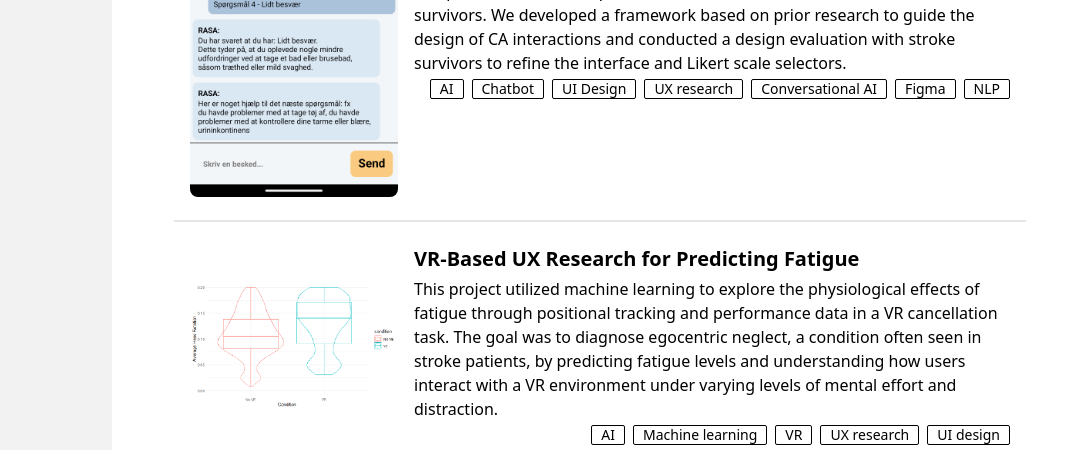
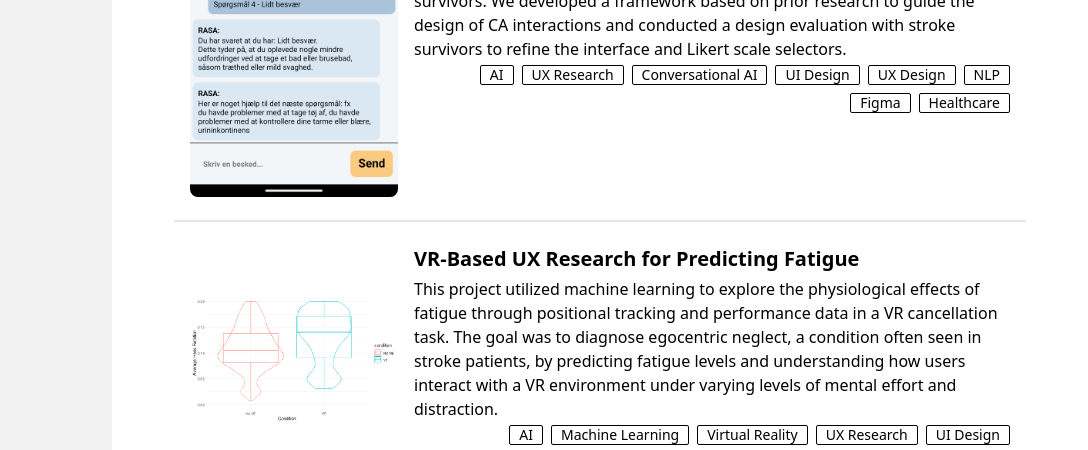
Before and after one commit to SteffenLehmann/Portfolio, an Astro site: page /Portfolio/projekter in a window 1280 px wide. Shown: the part 343-793 px from the top of the page, 192-1280 px from the left. Built offline with nearby package versions, Linux system fonts and the light colour scheme; Astro itself is replaced by a stand-in of ours.

Commit message:
Updated tags for projects

```diff
--- a/src/content/projekter/At fremkalde den mentale model af Medialogi.md
+++ b/src/content/projekter/At fremkalde den mentale model af Medialogi.md
@@ -4,7 +4,7 @@ description: "The goal of the card sort was to understand how Medialogist studen
  The project's target group was Media Studies students in the 7th semester."
 pubDate: "Sep 11 2022"
 heroImage: "/Portfolio/post2/plot.png"
-tags: ["AI","Quantitative Analysis","Machine learning", "Open Card sort", "UX Research"]
+tags: ["AI", "UX Research", "Open Card Sort", "Machine Learning"]
 ---
 <!DOCTYPE html>
 <html>
--- a/src/content/projekter/Facilitating PROM Completion.md
+++ b/src/content/projekter/Facilitating PROM Completion.md
@@ -3,7 +3,7 @@ title: "AI-Driven Virtual Assistant for Stroke Patient for Facilitating PROM Com
 description: "This project explores the use of Conversational Agents (CAs) to improve the completion of Patient Reported Outcome Measures (PROMs) for stroke survivors. We developed a framework based on prior research to guide the design of CA interactions and conducted a design evaluation with stroke survivors to refine the interface and Likert scale selectors."
 pubDate: "Sep 12 2024"
 heroImage: "/Portfolio/post5/Get_help_automatically.png"
-tags: ["AI","Chatbot", "UI Design", "UX research", "Conversational AI", "Figma", "NLP"]
+tags: ["AI", "UX Research", "Conversational AI", "UI Design", "UX Design","NLP", "Figma", "Healthcare"]
 ---
 <html lang="en">
 <body>
--- a/src/content/projekter/ML-Parkinsons.md
+++ b/src/content/projekter/ML-Parkinsons.md
@@ -3,7 +3,7 @@ title: "Parkinson's Disease Classification."
 description: "This project focuses on detecting Parkinson's disease using machine learning methods. The project utilized both R and Python, compiled to HTML using RStudio."
 pubDate: "Dec 12 2021"
 heroImage: "/Portfolio/post6/ConfusionMatrix.PNG"
-tags: ["AI", "Machine Learning", "Quantitative Analysis", "Python", "R"]
+tags: ["AI", "Machine Learning", "R", "Python", "Healthcare"]
 ---
 <!DOCTYPE html>
 <html lang="en">
--- a/src/content/projekter/Med8.md
+++ b/src/content/projekter/Med8.md
@@ -3,7 +3,7 @@ title: "AI-Driven Virtual Assistant for Stroke Patient Care Improvement"
 description: "This project aimed to enhance the care provided to stroke patients by leveraging AI and Natural Language Processing (NLP) to develop a prototype virtual assistant (VA)."
 pubDate: "April 12 2024"
 heroImage: "/Portfolio/post8/interface.png"
-tags: ["AI", "NLP", "UX Research", "Data Visualization", "Usability Studies"]
+tags: ["AI", "NLP", "Conversational AI", "UX Research", "Data Visualization", "Healthcare", "UI Design", "UX Design"]
 ---
 <!DOCTYPE html>
 <html lang="en">
--- a/src/content/projekter/Nye Moodle-indlejringsfunktioner, der understøtter mange digitale værktøjer for undervisere..md
+++ b/src/content/projekter/Nye Moodle-indlejringsfunktioner, der understøtter mange digitale værktøjer for undervisere..md
@@ -3,7 +3,7 @@ title: "New Moodle embedding features that support many digital tools for educat
 description: "I developed a number of embeds for Moodle during my time at Aalborg University. The embeds are designed to create a Moodle experience with less page loading by using a single page application approach, while allowing instructors to integrate various digital learning tools into their courses."
 pubDate: "Jan 12 2024"
 heroImage: "/Portfolio/post4/showcasePic.png"
-tags: ["UI Design", "JavaScript", "User behavior analysis", "Surveys", "Usability Studies"]
+tags: ["UI Design", "UX Design", "Usability Studies", "JavaScript"]
 ---
 
 <!DOCTYPE html>
--- a/src/content/projekter/Predicting physiological effects of fatigue using positional tracking and performance in a VR cancellation task for diagnosing egocentric neglect.md
+++ b/src/content/projekter/Predicting physiological effects of fatigue using positional tracking and performance in a VR cancellation task for diagnosing egocentric neglect.md
@@ -3,7 +3,7 @@ title: "VR-Based UX Research for Predicting Fatigue"
 description: "This project utilized machine learning to explore the physiological effects of fatigue through positional tracking and performance data in a VR cancellation task. The goal was to diagnose egocentric neglect, a condition often seen in stroke patients, by predicting fatigue levels and understanding how users interact with a VR environment under varying levels of mental effort and distraction."
 pubDate: "Sep 12 2024"
 heroImage: "/Portfolio/post7/plot1.png"
-tags: ["AI", "Machine learning", "VR", "UX research", "UI design"]
+tags: ["AI", "Machine Learning", "Virtual Reality", "UX Research", "UI Design", "UX Design", "Healthcare"]
 ---
 <!DOCTYPE html>
 <html lang="en">
--- a/src/content/projekter/UX design arbejde ved REDO.md
+++ b/src/content/projekter/UX design arbejde ved REDO.md
@@ -4,7 +4,7 @@ description: "This project aims to refine the interface and feedback mechanisms
 pubDate: "Jan 25 2023"
 heroImage: "/Portfolio/post3/UI2.png"
 badge: "Internship"
-tags: ["Unity","BCI", "Interaktionsdesign", "UX design", "Designworkshops", "UI Design"]
+tags: ["Healthcare", "BCI", "UI Design", "UX Design", "Unity"]
 ---
 
 <!DOCTYPE html>
--- a/src/content/projekter/Udbredelse af solpaneler.md
+++ b/src/content/projekter/Udbredelse af solpaneler.md
@@ -3,7 +3,7 @@ title: "Solar Panel Adoption"
 description: "I participated in a design challenge aimed at creating a text-free app to promote the adoption of green technology among indigenous communities in Namibia."
 pubDate: "Sep 10 2021"
 heroImage: "/Portfolio/post1/UI_screenshot.png"
-tags: ["UI and UX design", "Figma", "Mobile Interface Design", "Icon design"]
+tags: ["UI Design", "UX Design", "Figma"]
 ---
 
 <!DOCTYPE html>
```
